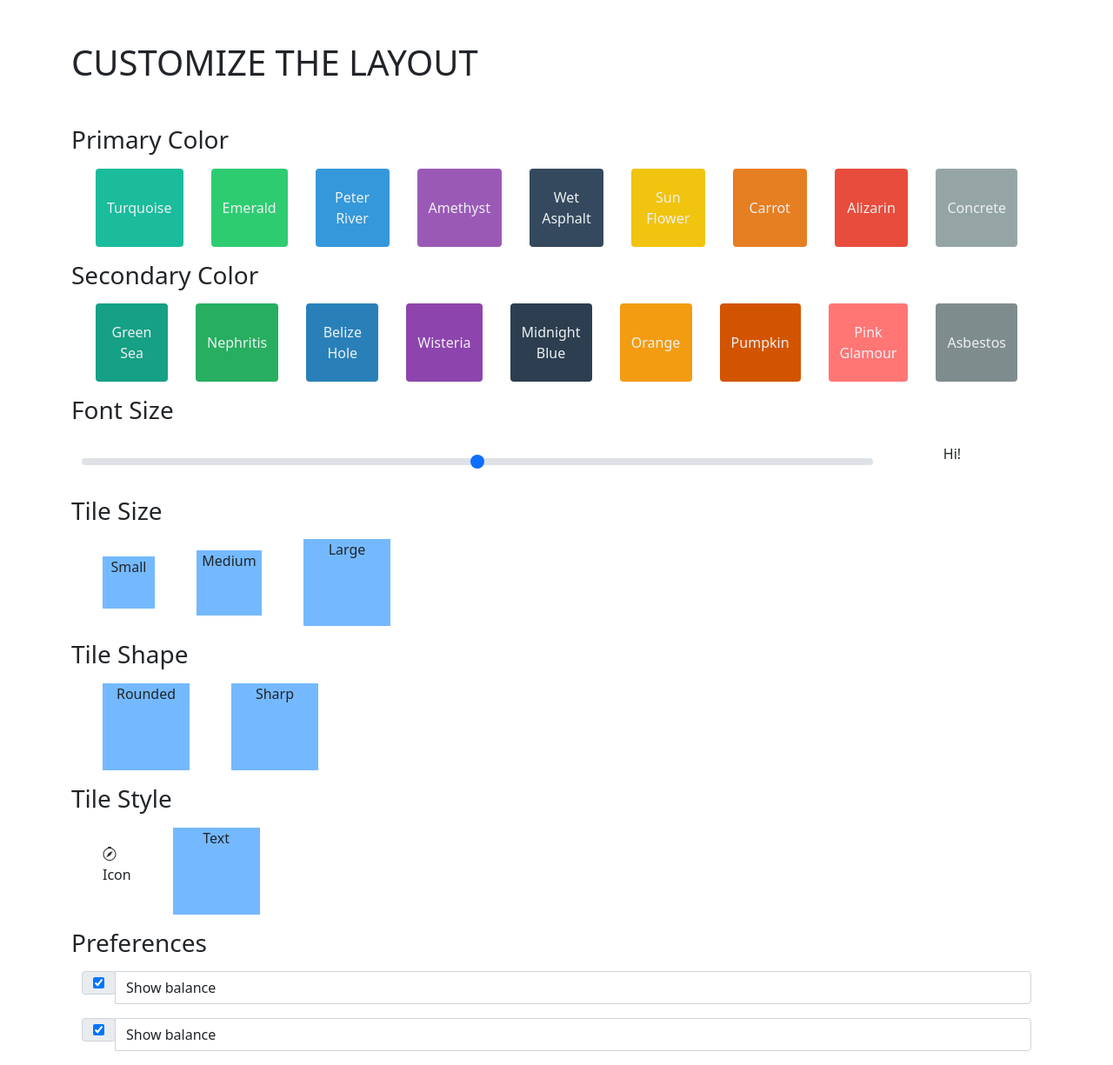
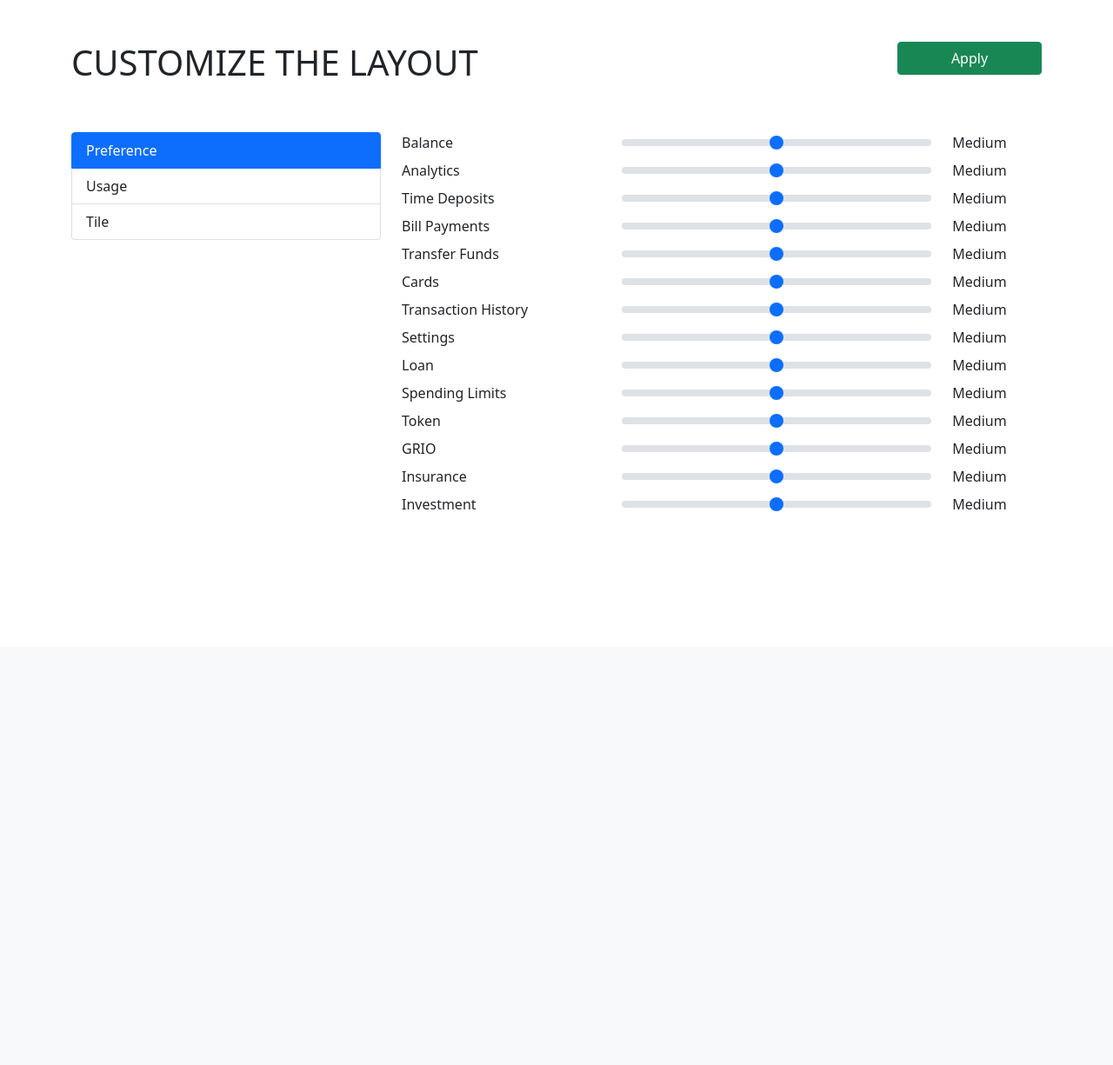
Before and after one commit to darshanakgr/dashboard-assignment, a Flask app: page /customize in a window 1280 px wide. Shown: the part 56-1281 px from the top of the page at 87% size. After the commit the page ends 644 px from the top, so only its background shows below. Run offline with Flask 2, Linux system fonts and the light colour scheme; data that the repository does not hold is empty; some libraries are stand-ins or nearby versions.

Commit message:
tile customizaiton

```diff
--- a/app.py
+++ b/app.py
@@ -1,15 +1,53 @@
-from flask import Flask, redirect, url_for, render_template
-from configs import colors
+from crypt import methods
+from distutils.command.config import config
+from flask import Flask, request, render_template, jsonify
+from configs import colors, tile
+from constraints_solver import TileCP
+import sys
 
 app = Flask(__name__)
 
+tile_config = tile.Config()
+
 @app.route('/')
 def home():
-    return render_template("index.html")
+    return render_template("index.html", tiles=tile.tiles, font_size=tile_config.get_text_size(), icon_size=tile_config.get_icon_size())
 
 @app.route('/customize')
 def customize():
-    return render_template("customize.html", primary_colors=colors.primary, secondary_colors=colors.secondary)
+    return render_template(
+        "customize.html",
+        primary_colors=colors.primary,
+        secondary_colors=colors.secondary,
+        tiles=tile.tiles
+    )
+
+@app.route('/tiles', methods=["GET"])
+def get_tiles():
+    return jsonify(tile.tiles)
+
+@app.route('/tiles', methods=["POST"])
+def customize_tiles():
+    if request.is_json:
+        d = request.get_json()
+        cp = TileCP()
+        cp.add_constraint(d['textSizeMin'], d['textSizeMax'], 'text_size')
+        cp.add_constraint(d['iconSizeMin'], d['iconSizeMax'], 'icon_size')
+        solutions = cp.get_solutions()
+        return jsonify({"solutions": solutions})
+
+    return {}
+
+@app.route('/tiles/save', methods=["POST"])
+def save_font():
+    if request.is_json:
+        d = request.get_json()
+        print(f"Previous: {(tile_config.get_text_size(), tile_config.get_icon_size())}", file=sys.stderr)
+        tile_config.set_text_size(d['textSize'])
+        tile_config.set_icon_size(d['iconSize'])
+        print(f"Current: {(tile_config.get_text_size(), tile_config.get_icon_size())}", file=sys.stderr)
+        return "OK"
+    return {}
 
 
 if __name__ == "__main__":
--- /dev/null
+++ b/static/customize.js
@@ -0,0 +1,155 @@
+let labels = ["Very Low", "Low", "Medium", "High", "Very High"]
+
+$('#list-tab a').on('click', function (e) {
+    e.preventDefault()
+    $(this).tab('show')
+})
+
+$("input[id^='slider_']").each(function () {
+    let default_v = 3
+    $(this).val(default_v);
+    $(`#${this.id.replace('slider', 'val')}`).html(labels[default_v - 1])
+    $(`#${this.id}`).on('input', function (e) {
+        $(`#${this.id.replace('slider', 'val')}`).html(labels[$(this).val() - 1]);
+    });
+});
+
+$("#icon-size-slider").slider({
+    range: true,
+    min: 20,
+    max: 50,
+    step: 5,
+    values: [30, 35],
+    slide: function (event, ui) {
+        $("#icon-size-value").html(`[${ui.values[0]}, ${ui.values[1]}]`);
+        renderTiles()
+    }
+});
+
+$("#text-size-slider").slider({
+    range: true,
+    min: 15,
+    max: 30,
+    step: 5,
+    values: [20, 25],
+    slide: function (event, ui) {
+        $("#text-size-value").html(`[${ui.values[0]}, ${ui.values[1]}]`);
+        renderTiles()
+    }
+});
+
+$("#text-size-value").html(`[${$("#text-size-slider").slider("values", 0)}, ${$("#text-size-slider").slider("values", 1)}]`)
+$("#icon-size-value").html(`[${$("#icon-size-slider").slider("values", 0)}, ${$("#icon-size-slider").slider("values", 1)}]`)
+
+$("#apply-btn").click(function (e) {
+    $("input[id^='slider_']").each(function () {
+        console.log(this.id, this.value);
+    });
+});
+
+
+function getRandomInt(min, max) {
+    min = Math.ceil(min);
+    max = Math.floor(max);
+    return Math.floor(Math.random() * (max - min) + min);
+}
+
+$.get("http://127.0.0.1:5000/tiles", function (data) {
+    let xValues = []
+    let yValues = []
+    let barColors = [];
+    data.forEach(function (tile) {
+        xValues.push(tile.name)
+        yValues.push(getRandomInt(0, 1000))
+        barColors.push(`rgb(${getRandomInt(0, 255)},${getRandomInt(0, 255)},${getRandomInt(0, 255)})`)
+    })
+
+    new Chart("myChart", {
+        type: "bar",
+        data: {
+            labels: xValues,
+            datasets: [{
+                backgroundColor: barColors,
+                data: yValues
+            }]
+        },
+        options: {
+            legend: {display: false},
+            title: {
+                display: true,
+                text: "Usage"
+            }
+        }
+    });
+});
+
+function renderTiles(){
+    $.ajax({
+        type: 'POST',
+        contentType: 'application/json',
+        url: "http://127.0.0.1:5000/tiles",
+        dataType : 'json',
+        data : JSON.stringify({
+            textSizeMin: $("#text-size-slider").slider("values", 0),
+            textSizeMax: $("#text-size-slider").slider("values", 1),
+            iconSizeMin: $("#icon-size-slider").slider("values", 0),
+            iconSizeMax: $("#icon-size-slider").slider("values", 1)
+        }),
+        success : (data) => {
+            console.log(data.solutions)
+            htmlLines = ""
+            data.solutions.forEach(function(solution, index){
+                if (index % 2 == 0) {
+                    htmlLines += '<div class="row">'
+                }
+                htmlLines += `<div class="col tile m-1 tile-func" data-font=${solution.text_size} data-icon=${solution.icon_size}>`
+                htmlLines += '<div class="row mt-lg-3">'
+                htmlLines += '<div class="col text-center">'
+                htmlLines += `<i class="bi bi-stopwatch" style="font-size: ${solution.icon_size}px;"></i>`
+                htmlLines += '</div>'
+                htmlLines += '</div>'
+                htmlLines += '<div class="row mt-1">'
+                htmlLines += '<div class="col text-center">'
+                htmlLines += `<p style="font-size: ${solution.text_size}px;">Spending Time</p>`
+                htmlLines += '</div>'
+                htmlLines += '</div>'
+                htmlLines += '</div>'
+
+                if (index % 2 == 1) {
+                    htmlLines += '</div>'
+                }
+            })
+            $('#tile-space').html(htmlLines)
+
+            $(".tile-func").click(function(e){
+                console.log('Clicked', )
+                $(".tile-func").css('background-color', '#2980b9')
+                $(this).css('background-color', '#3498db')
+
+                $.ajax({
+                    type: 'POST',
+                    contentType: 'application/json',
+                    url: "http://127.0.0.1:5000/tiles/save",
+                    dataType : 'json',
+                    data : JSON.stringify({
+                        textSize: $(this).attr('data-font'),
+                        iconSize: $(this).attr('data-icon')
+                    }),
+                    success : (data) => {
+                        console.log(data)
+                    },
+                    error : (err) => {
+                        console.log(err)
+                    }
+                });
+            })
+        },
+        error : (err) => {
+            console.log(err)
+        }
+    });
+}
+
+$(document).ready(function(){
+    renderTiles()
+});
--- a/templates/base.html
+++ b/templates/base.html
@@ -10,6 +10,7 @@
         <!-- Bootstrap CSS -->
         <link href="https://cdn.jsdelivr.net/npm/bootstrap@5.1.3/dist/css/bootstrap.min.css" rel="stylesheet" integrity="sha384-1BmE4kWBq78iYhFldvKuhfTAU6auU8tT94WrHftjDbrCEXSU1oBoqyl2QvZ6jIW3" crossorigin="anonymous">
         <link rel="stylesheet" href="https://cdn.jsdelivr.net/npm/bootstrap-icons@1.8.0/font/bootstrap-icons.css">
+        <link rel="stylesheet" href="https://code.jquery.com/ui/1.13.1/themes/base/jquery-ui.css">
 
     </head>
     <body>
@@ -36,7 +37,7 @@
             <!-- Container wrapper -->
             <div class="container">
             <!-- Navbar brand -->
-            <a class="navbar-brand me-2" href="#">
+            <a class="navbar-brand me-2" href="/">
                 <i class="bi bi-suit-club-fill"></i>
             </a>
 
@@ -58,7 +59,7 @@
                 <!-- Left links -->
                 <ul class="navbar-nav me-auto mb-2 mb-lg-0">
                     <li class="nav-item">
-                        <a class="nav-link" href="#">IBP</a>
+                        <a class="nav-link" href="/">IBP</a>
                     </li>
                 </ul>
                 <!-- Left links -->
@@ -83,5 +84,9 @@
 
         <!-- Bootstrap Bundle with Popper -->
         <script src="https://cdn.jsdelivr.net/npm/bootstrap@5.1.3/dist/js/bootstrap.bundle.min.js" integrity="sha384-ka7Sk0Gln4gmtz2MlQnikT1wXgYsOg+OMhuP+IlRH9sENBO0LRn5q+8nbTov4+1p" crossorigin="anonymous"></script>
+        <script src="https://code.jquery.com/jquery-3.6.0.min.js" integrity="sha256-/xUj+3OJU5yExlq6GSYGSHk7tPXikynS7ogEvDej/m4=" crossorigin="anonymous"></script>
+        <script src="https://code.jquery.com/ui/1.13.1/jquery-ui.js"></script>
+        <script src="https://cdnjs.cloudflare.com/ajax/libs/Chart.js/2.5.0/Chart.min.js"></script>
+        <script src="{{url_for('static', filename='customize.js')}}"></script>
     </body>
 </html>
--- a/templates/customize.html
+++ b/templates/customize.html
@@ -3,145 +3,82 @@
 {% block content %}
 
 <div class="container">
-    <h1 class="mt-5 mb-5">CUSTOMIZE THE LAYOUT</h1>
+    <div class="row mt-5 mb-5">
+        <div class="col-10">
+            <h1>CUSTOMIZE THE LAYOUT</h1>
+        </div>
+        <div class="col-2">
+            <button type="button" class="btn btn-success" style="width: 100%;" id="apply-btn">Apply</button>
+        </div>
+    </div>
 
-    <h3 class="mt-3 mb-3">Primary Color</h3>
-
-    <!-- <div class="list-group" id="primary-colors">
-        {% for color in primary_colors %}
-            <a href="#" class="list-group-item list-group-item-action" style="background-color: {{color.hex}}; color: #ecf0f1">{{color.name}}</a>
-        {% endfor %}
-    </div> -->
-    <div class="container-fluid">
-        <div class="row">
-            <div class="btn-group" role="group" aria-label="Basic example">
-                {% for color in primary_colors %}
-                    <div class="col px-3">
-                        <button type="button" class="btn color-tile w-100" style="background-color: {{color.hex}};">{{color.name}}</button>
+    <div class="row">
+        <div class="col-4">
+        <div class="list-group" id="list-tab" role="tablist">
+            <a class="list-group-item list-group-item-action active" id="list-preference-list" data-toggle="list" href="#list-preference" role="tab" aria-controls="preference">Preference</a>
+            <a class="list-group-item list-group-item-action" id="list-usage-list" data-toggle="list" href="#list-usage" role="tab" aria-controls="usage">Usage</a>
+            <a class="list-group-item list-group-item-action" id="list-tile-list" data-toggle="list" href="#list-tile" role="tab" aria-controls="tile">Tile</a>
+        </div>
+        </div>
+        <div class="col-8">
+        <div class="tab-content" id="nav-tabContent">
+            <div class="tab-pane fade show active" id="list-preference" role="tabpanel" aria-labelledby="list-preference-list">
+                {% for tile in tiles %}
+                    <div class="preference-list">
+                        <div class="row">
+                            <div class="col-4">
+                                <label for="{{ 'slider_' + tile.id }}" class="form-label">{{ tile.name }}</label>
+                            </div>
+                            <div class="col-6">
+                                <input type="range" class="form-range" min="1" max="5" step="1" id="{{ 'slider_' + tile.id }}">
+                            </div>
+                            <div class="col-2">
+                                <span id="{{ 'val_' + tile.id }}">5</span>
+                            </div>
+                        </div>
                     </div>
                 {% endfor %}
             </div>
+            <div class="tab-pane fade" id="list-usage" role="tabpanel" aria-labelledby="list-usage-list">
+                <canvas id="myChart" style="width:100%;max-width:600px"></canvas>
+            </div>
+            <div class="tab-pane fade" id="list-tile" role="tabpanel" aria-labelledby="list-tile-list">
+                <div class="row">
+                    <div class="col-4">
+                        <label for="icon-size-slider" class="form-label">Icon Size</label>
+                    </div>
+                    <div class="col-6 mt-2">
+                        <div id="icon-size-slider"></div>
+                    </div>
+                    <div class="col-2">
+                        <span id="icon-size-value"></span>
+                    </div>
+                </div>
+                <div class="row">
+                    <div class="col-4">
+                        <label for="text-size-slider" class="form-label">Text Size</label>
+                    </div>
+                    <div class="col-6 mt-2">
+                        <div id="text-size-slider"></div>
+                    </div>
+                    <div class="col-2">
+                        <span id="text-size-value"></span>
+                    </div>
+                </div>
+
+                <div class="container" id="tile-space" class="mt-5"></div>
+            </div>
+        </div>
         </div>
     </div>
-
-
-    <h3 class="mt-3 mb-3">Secondary Color</h3>
-
-    <div class="container-fluid">
-        <div class="row">
-            <div class="btn-group" role="group" aria-label="Basic example">
-                {% for color in secondary_colors %}
-                    <div class="col px-3">
-                        <button type="button" class="btn color-tile w-100" style="background-color: {{color.hex}};">{{color.name}}</button>
-                    </div>
-                {% endfor %}
-            </div>
-        </div>
-    </div>
-
-
-    <h3 class="mt-3 mb-3">Font Size</h3>
-
-    <div class="container-fluid">
-        <div class="d-flex align-items-center" style="height: 50px;">
-            <div class="col-10">
-                <input type="range" class="form-range" min="0" max="5" step="0.5" id="font-size" style="vertical-align: middle;">
-            </div>
-            <div class="col-2">
-                <p class="text-center">Hi!</p>
-            </div>
-        </div>
-
-    </div>
-
-    <h3 class="mt-3 mb-3">Tile Size</h3>
-
-    <div class="container-fluid">
-        <div class="d-flex align-items-lg-center">
-            <div class="mx-4 small-tile">
-                <p style="vertical-align: middle">Small</p>
-            </div>
-            <div class="mx-4 medium-tile">Medium</div>
-            <div class="mx-4 large-tile">Large</div>
-        </div>
-    </div>
-
-    <h3 class="mt-3 mb-3">Tile Shape</h3>
-
-    <div class="container-fluid">
-        <div class="d-flex align-items-lg-center">
-            <div class="mx-4 large-tile">Rounded</div>
-            <div class="mx-4 large-tile">Sharp</div>
-        </div>
-    </div>
-
-    <h3 class="mt-3 mb-3">Tile Style</h3>
-
-    <div class="container-fluid">
-        <div class="d-flex align-items-lg-center">
-            <div class="mx-4">
-                <i class="bi bi-compass"></i>
-                <p>Icon</p>
-            </div>
-            <div class="mx-4 large-tile">Text</div>
-        </div>
-    </div>
-
-    <h3 class="mt-3 mb-3">Preferences</h3>
-
-    <div class="container">
-        <div class="input-group mb-3">
-            <div class="input-group-prepend">
-                <div class="input-group-text">
-                    <input type="checkbox" checked=true id="option-1">
-                </div>
-            </div>
-            <label for="option-1" class="form-control">Show balance</label>
-        </div>
-        <div class="input-group mb-3">
-            <div class="input-group-prepend">
-                <div class="input-group-text">
-                    <input type="checkbox" checked=true id="option-1">
-                </div>
-            </div>
-            <label for="option-1" class="form-control">Show balance</label>
-        </div>
-    </div>
-
-
-    <style>
-        .color-tile {
-            height: 90px;
-            color: #ecf0f1
-        }
-        .small-tile {
-            background-color: #74b9ff;
-            height: 60px;
-            width: 60px;
-            display: inline-block;
-            vertical-align: middle;
-            text-align: center;
-        }
-
-        .medium-tile {
-            background-color: #74b9ff;
-            height: 75px;
-            width: 75px;
-            display: inline-block;
-            vertical-align: middle;
-            text-align: center;
-        }
-
-        .large-tile {
-            background-color: #74b9ff;
-            height: 100px;
-            width: 100px;
-            display: inline-block;
-            vertical-align: middle;
-            text-align: center;
-        }
-    </style>
 </div>
 
+<style>
+    .tile{
+        background-color: #2980b9;
+        height: 150px;
+        color: #ecf0f1;
+    }
+</style>
 
 {% endblock %}
```
Also changed, not shown: configs/tile.py (added, +37 -0 lines), constraints_solver.py (added, +18 -0 lines), templates/customize copy.html (added, +147 -0 lines), templates/index.html (+34 -1 lines).
